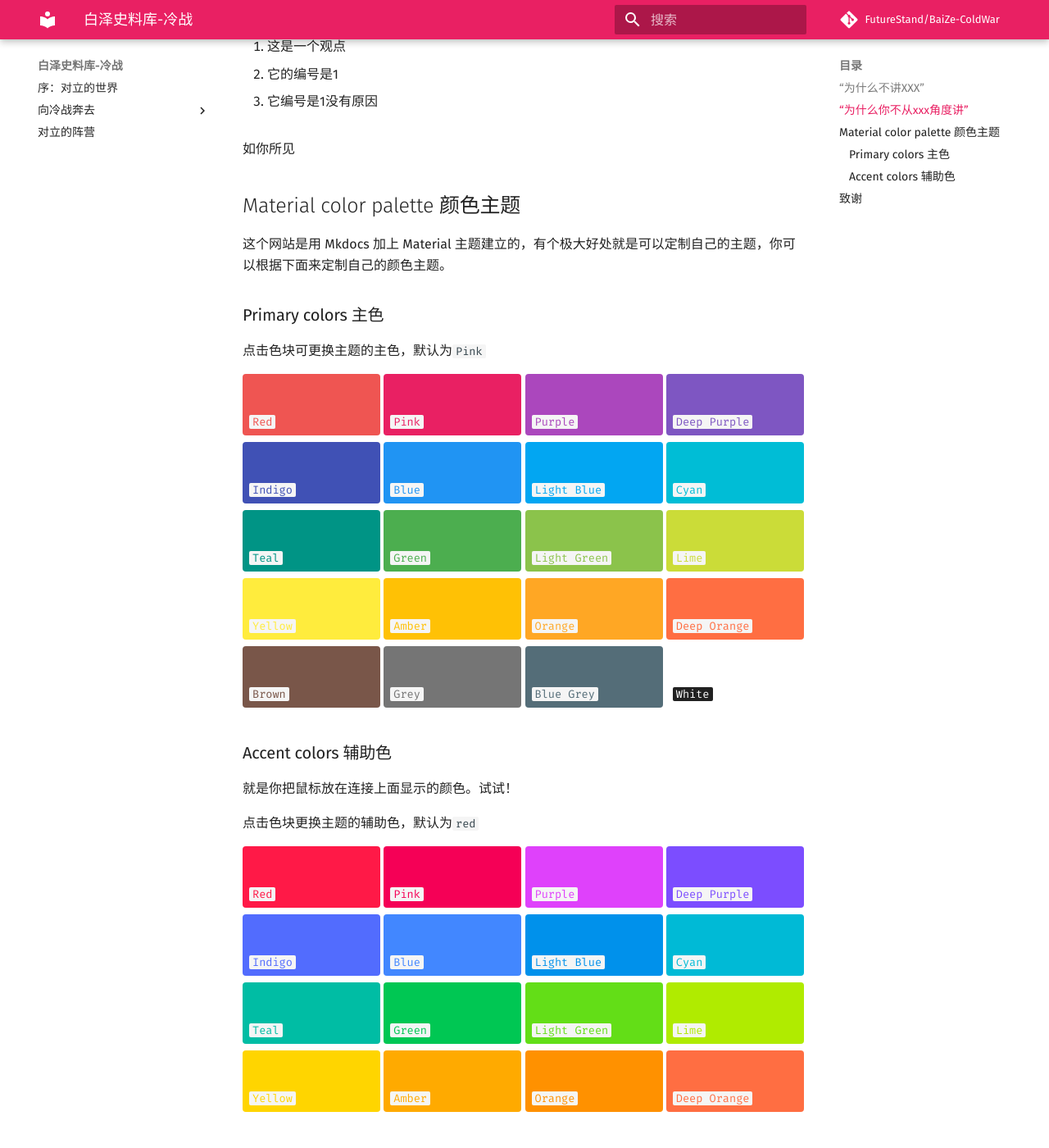
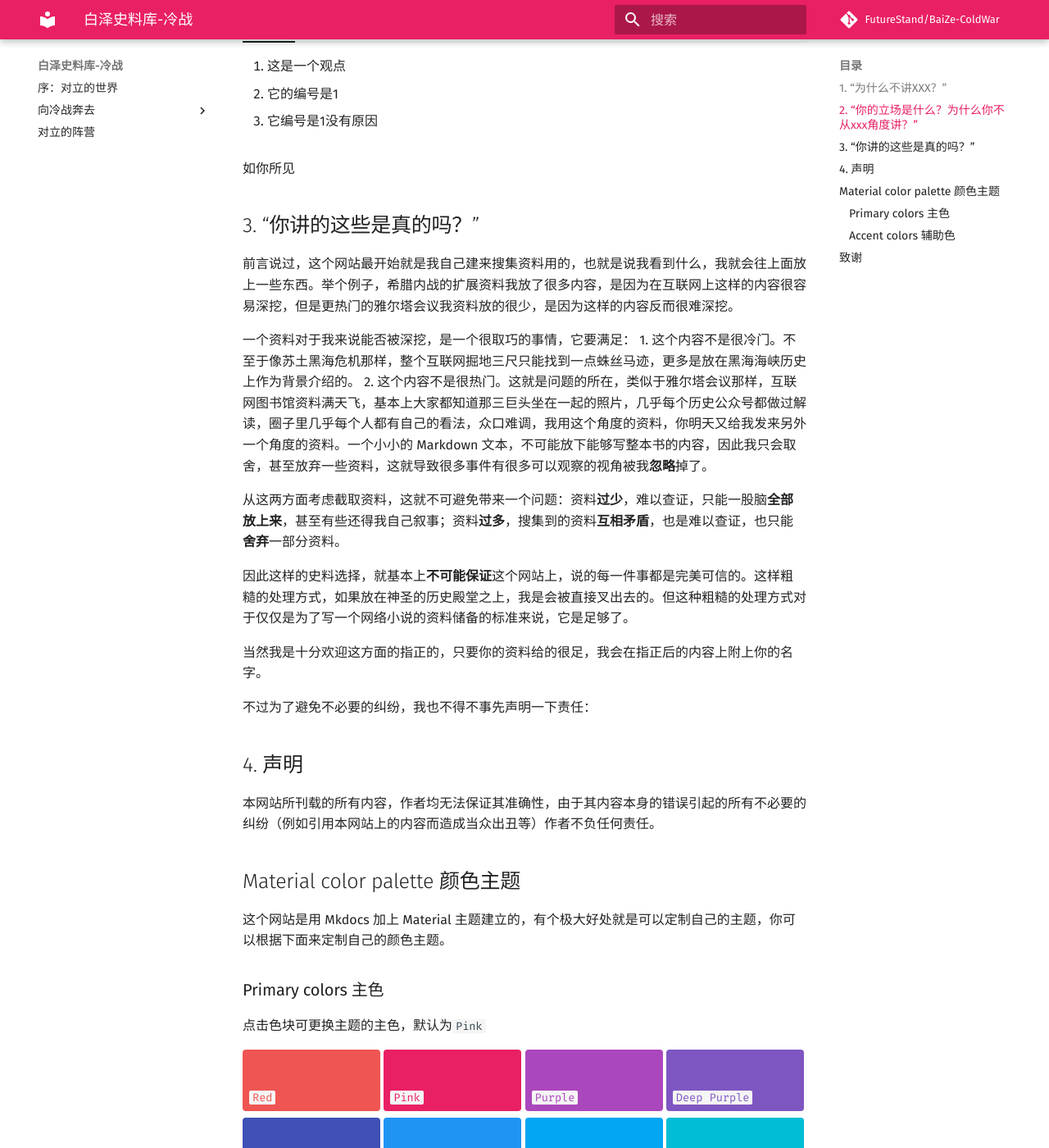
Before and after one commit to FutureStand/BaiZe-ColdWar, an MkDocs documentation site: the page built from docs/index.md, in a window 1280 px wide and 1400 px high, scrolled down 1833 px. Shown: the whole window at 82% size. Built offline with MkDocs 1.6.1 and Material for MkDocs 9.7.7, drawn with Linux system fonts in a browser that asks for light colours; comment, search, counter and statistics services are not loaded; some of the changed text lies outside the part shown.

Commit message:
添加了声明

```diff
--- a/docs/index.md
+++ b/docs/index.md
@@ -1,6 +1,7 @@
 # 白泽史料库-冷战
 
 本文件夹最开始是本人的一个资料搜集集合，导致有很多文件叙事视角、口吻不一。建议这个文件夹的目的没有很高尚，只是两点而已：
+
 1. 为了给自己的小说搜集资料，方便日后查阅或者直接插入资料进小说情节（小说还在新建文件夹，但为了小说我就不得不给冷战史讲述文化史科技史了）。
 2. 了解具体史实，免得被一些境外势力的谣言影响（还有多少人相信冷战是西方为了拯救被邪恶苏联控制的人民的？还有多少人相信新自由主义经济学的？人权卫士这个词还是卡特在1970s发明的呢）
 
@@ -8,18 +9,18 @@
 
 冷战是在全球范围内发生的，所以我不可能**单一割裂**每个事件来逐个讲述，但是这个文件夹最开始就是方便我日后速查每个事件的，这就决定了我只能单个讲每个事件。为了弥补这种遗憾，我会在每个章节写一个**时代背景概括**，简要从全球角度阐述那个章节下每个事件的联系。
 
-## “为什么不讲XXX”
+## 1. “为什么不讲XXX？”
 
 >历史研究是以真实为基础的。历史的本来面目是怎样就是怎样，秉笔直书，不应有所顾忌。……但是在现实政治生活中却不同。一个事件，一种情况该不该讲，有“时机”问题，有“策略”问题。……应不应该讲，什么时候讲，讲些什么，从政治上考虑都不是径情直遂、无所斟酌的。如果与此有牵连的历史问题（特别是现代史），其内容、趋向，与现实中的主题精神相一致，那自然好。但历史上的主题内容，论证起来与现实中的主题不协调、有分歧是经常的。碰上这种情况时如何抉择呢？不必迟疑，我们的历史工作者应首先尊重现实中的主题。这不是历史家放弃自己的职责，而是论证历史问题的任务与现实中之斗争的任务有轻重缓急之别。把进入历史档案中的问题暂时放置不做，将来可做，后人可做。这与涂抹篡改者不同，无损于历史家的风格。这样做，是历史家与人民在现实中统一步调，保持一致，恰是表现其政治上的严肃性，同时也无害于历史科学。
 >——葛懋春、项观奇编：《历史科学概论参考资料（上）》山东教育出版社1985年版，第127-128页
 
-有些历史学家说：“现在历史学家最好研究150年后的历史。”因为150年之后基本上所有的事件相关资料都开放解密，大多数人物都得到盖棺定论。只要跟着主流叙事走，基本上就不会出问题。但不幸冷战发生在100年内（对于写作时间2022年来说这个命题成立），因此我也就不得不硬着头皮走了。
+有些历史学家说：“历史学家最好研究150年后的历史。”因为150年之后基本上所有的事件相关资料都开放解密，大多数人物都得到盖棺定论。只要跟着主流叙事走，基本上就不会出问题。但不幸冷战发生在100年内（对于写作时间2022年来说这个命题成立），因此我也就不得不硬着头皮走了。
 
 整理出一个叙述冷战的历史本就十分费劲。由于很多官方档案都没过保密期限，有些事情更是“到死都不能讲”，对于了解这段历史常常由于当事人的保密、官方档案的保密、涉及到某些国家的国家利益而被加以禁止。“**过去的史实一旦直接或间接与当下人们的利益得失扯上关系，它就不容易说得清**（张耕华）”
 
 有些事情叙述起来非常麻烦，但是这段历史可能会被有心人歪曲利用，我也就把资料放上去了。请当局高抬贵手。至于类似于“讲讲斯大林的生活秘史”“求尼克松的水门事件与秘书详细过程”这种问题，请恕在下能力不足。历史不只是求真，还有致用，我了解这段历史不是为了鉴证吹牛时候跟群友吹水（心虚）。
 
-## “为什么你不从xxx角度讲”
+## 2. “你的立场是什么？为什么你不从xxx角度讲？”
 
 >现在的问题不再是这个或那个原理是否正确，而是它对资本有利还是有害，方便还是不方便，违背警章还是不违背警章。不偏不倚的研究让位于豢养的文丐的争斗，公正无私的科学探讨让位于辩护士的坏心恶意。
 >——《马克思恩格斯全集》23卷
@@ -38,6 +39,26 @@
      3. 它编号是2没有原因
 
 如你所见
+
+## 3. “你讲的这些是真的吗？”
+
+前言说过，这个网站最开始就是我自己建来搜集资料用的，也就是说我看到什么，我就会往上面放上一些东西。举个例子，希腊内战的扩展资料我放了很多内容，是因为在互联网上这样的内容很容易深挖，但是更热门的雅尔塔会议我资料放的很少，是因为这样的内容反而很难深挖。
+
+一个资料对于我来说能否被深挖，是一个很取巧的事情，它要满足：
+1. 这个内容不是很冷门。不至于像苏土黑海危机那样，整个互联网掘地三尺只能找到一点蛛丝马迹，更多是放在黑海海峡历史上作为背景介绍的。
+2. 这个内容不是很热门。这就是问题的所在，类似于雅尔塔会议那样，互联网图书馆资料满天飞，基本上大家都知道那三巨头坐在一起的照片，几乎每个历史公众号都做过解读，圈子里几乎每个人都有自己的看法，众口难调，我用这个角度的资料，你明天又给我发来另外一个角度的资料。一个小小的 Markdown 文本，不可能放下能够写整本书的内容，因此我只会取舍，甚至放弃一些资料，这就导致很多事件有很多可以观察的视角被我**忽略**掉了。
+
+从这两方面考虑截取资料，这就不可避免带来一个问题：资料**过少**，难以查证，只能一股脑**全部放上来**，甚至有些还得我自己叙事；资料**过多**，搜集到的资料**互相矛盾**，也是难以查证，也只能**舍弃**一部分资料。
+
+因此这样的史料选择，就基本上**不可能保证**这个网站上，说的每一件事都是完美可信的。这样粗糙的处理方式，如果放在神圣的历史殿堂之上，我是会被直接叉出去的。但这种粗糙的处理方式对于仅仅是为了写一个网络小说的资料储备的标准来说，它是足够了。
+
+当然我是十分欢迎这方面的指正的，只要你的资料给的很足，我会在指正后的内容上附上你的名字。
+
+不过为了避免不必要的纠纷，我也不得不事先声明一下责任：
+
+## 4. 声明
+
+本网站所刊载的所有内容，作者均无法保证其准确性，由于其内容本身的错误引起的所有不必要的纠纷（例如引用本网站上的内容而造成当众出丑等）作者不负任何责任。
 
 ## Material color palette 颜色主题
 
```
